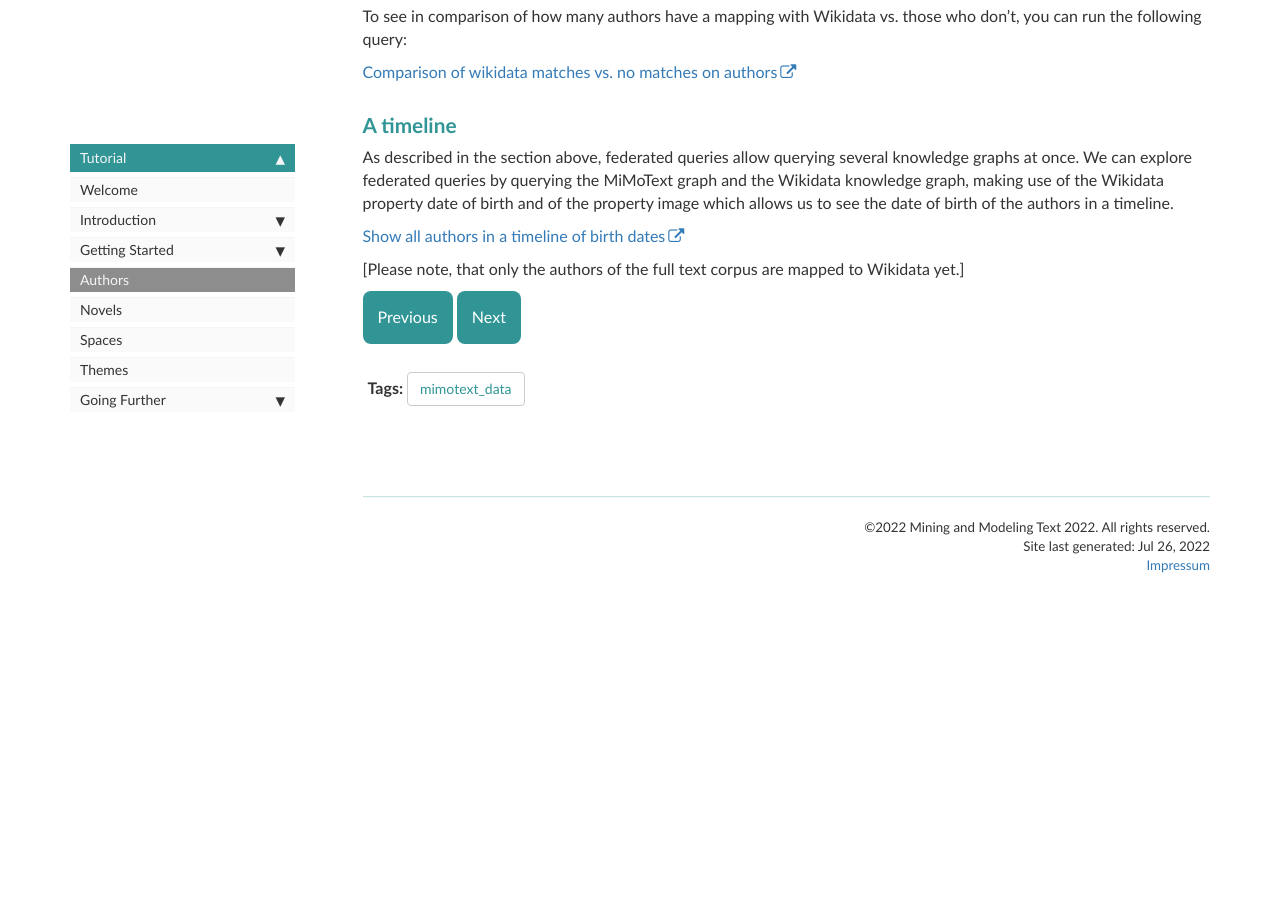
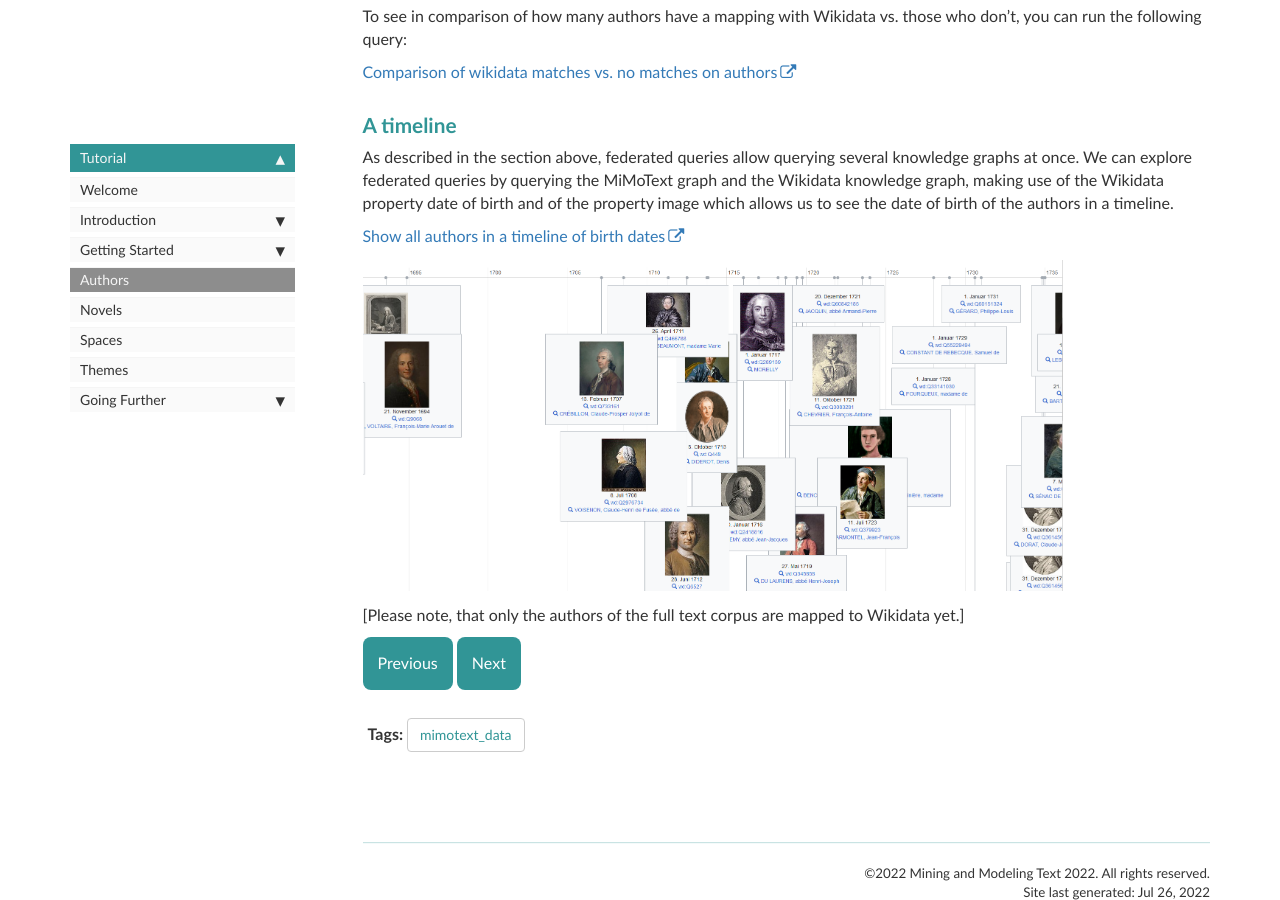
Before and after one commit to MiMoText/MiMoTextBase_Tutorial, a Jekyll site: the page built from pages/tutorial/authors.md, in a window 1280 px wide and 900 px high, scrolled down 660 px. Built offline with Jekyll 4.4.1, drawn with Linux system fonts in a browser that asks for light colours; comment, search, counter and statistics services are not loaded; our own code applies the rules of GitHub Pages for plain Markdown files; before the commit the page ends 1255 px from its top, so only the background shows below that.

Commit message:
authors timeline

```diff
--- a/pages/tutorial/authors.md
+++ b/pages/tutorial/authors.md
@@ -40,6 +40,7 @@ To see in comparison of how many authors have a mapping with Wikidata vs. those
 As described in the section above, federated queries allow querying several knowledge graphs at once. We can explore federated queries by querying the MiMoText graph and the Wikidata knowledge graph, making use of the Wikidata property date of birth and of the property image which allows us to see the date of birth of the authors in a timeline.
 
 [Show all authors in a timeline of birth dates](https://tinyurl.com/28x5ajjy)
+<img src="images/timeline_authors.PNG" alt="timeline" height="600" width="800"/>
 
 [Please note, that only the authors of the full text corpus are mapped to Wikidata yet.]
 
```
